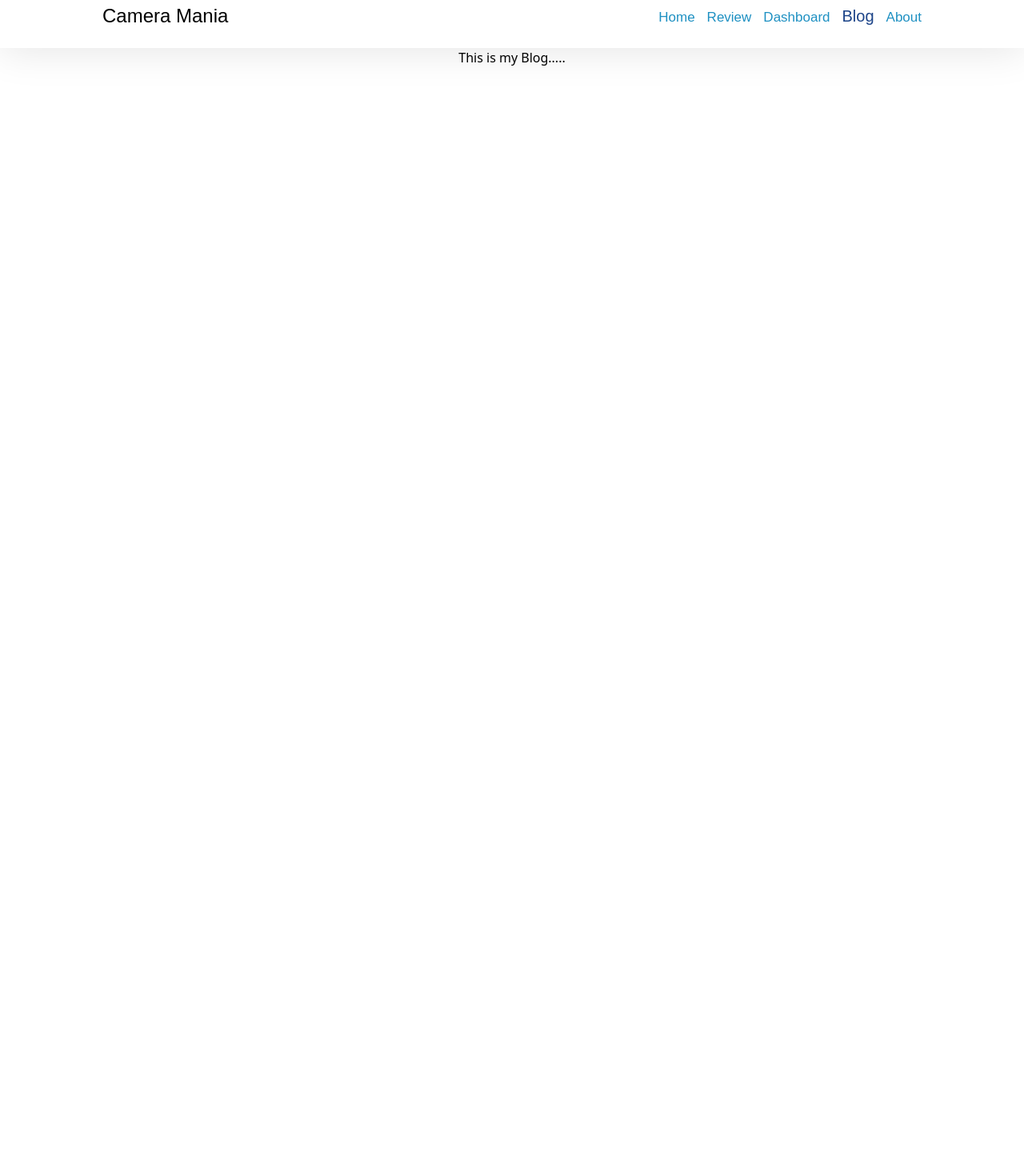
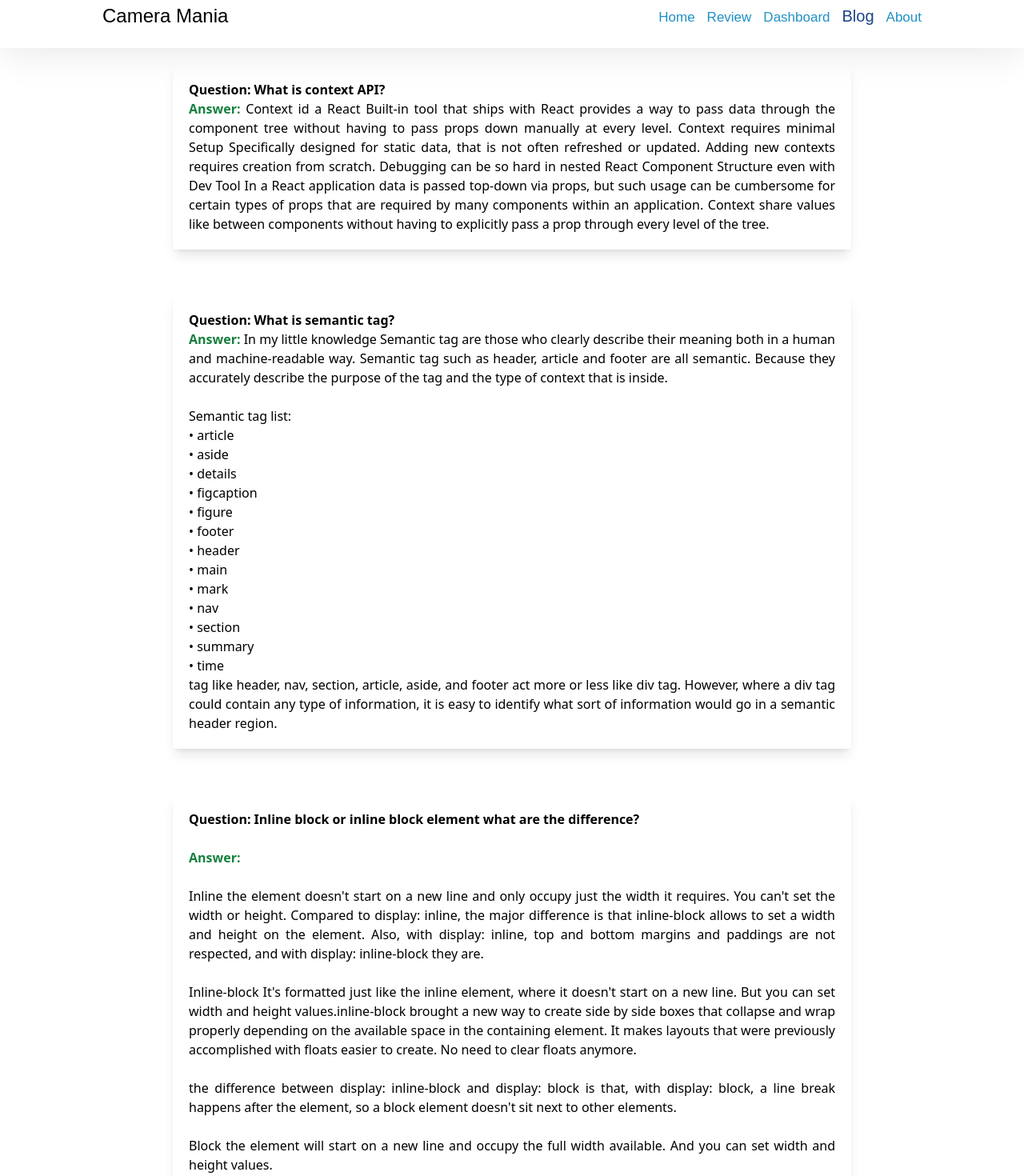
Before and after one commit to MrRonnie/React-Camera-Mania, a React (Create React App) app: page /blog in a window 1280 px wide. Shown: the part 20-1490 px from the top of the page at 80% size. Before the commit the page ends 800 px from the top, so only its background shows below. Built offline with nearby package versions, Linux system fonts and the light colour scheme.

Commit message:
blog is done in this i give 3 question answer

```diff
--- a/src/components/Blog/Blog.js
+++ b/src/components/Blog/Blog.js
@@ -3,7 +3,87 @@ import React from "react";
 const Blog = () => {
   return (
     <div>
-      <h1>This is my Blog.....</h1>
+      <div class="grid grid-cols-6 gap-4">
+        <div class="col-start-2 col-span-4 w-100 mx-auto my-5 rounded overflow-hidden shadow-lg text-justify p-5">
+          <p>
+            <span className="font-bold">Question: What is context API?</span>{" "}
+            <br />
+            <span className="text-green-700 font-semibold">Answer:</span>{" "}
+            Context id a React Built-in tool that ships with React provides a
+            way to pass data through the component tree without having to pass
+            props down manually at every level. Context requires minimal Setup
+            Specifically designed for static data, that is not often refreshed
+            or updated. Adding new contexts requires creation from scratch.
+            Debugging can be so hard in nested React Component Structure even
+            with Dev Tool In a React application data is passed top-down via
+            props, but such usage can be cumbersome for certain types of props
+            that are required by many components within an application. Context
+            share values like between components without having to explicitly
+            pass a prop through every level of the tree.
+          </p>
+        </div>
+        <div class="col-start-2 col-span-4 w-100 mx-auto my-5 rounded overflow-hidden shadow-lg text-justify p-5">
+          <p>
+            <span className="font-bold">Question: What is semantic tag?</span>{" "}
+            <br />
+            <span className="text-green-700 font-semibold">Answer:</span> In my
+            little knowledge Semantic tag are those who clearly describe their
+            meaning both in a human and machine-readable way. Semantic tag such
+            as header, article and footer are all semantic. Because they
+            accurately describe the purpose of the tag and the type of context
+            that is inside. <br /> <br />
+            Semantic tag list: <br />
+            • article <br />
+            • aside <br />
+            • details <br /> • figcaption <br />
+            • figure <br />
+            • footer <br />
+            • header <br />
+            • main <br />
+            • mark <br />
+            • nav <br />
+            • section <br />
+            • summary <br />
+            • time <br />
+            tag like header, nav, section, article, aside, and footer act more
+            or less like div tag. However, where a div tag could contain any
+            type of information, it is easy to identify what sort of information
+            would go in a semantic header region.
+          </p>
+        </div>
+        <div class="col-start-2 col-span-4 w-100 mx-auto my-5 rounded overflow-hidden shadow-lg text-justify p-5">
+          <p>
+            <span className="font-bold">
+              Question: Inline block or inline block element what are the
+              difference?{" "}
+            </span>
+            <br /> <br />
+            <span className="text-green-700 font-semibold">
+              Answer:
+            </span> <br /> <br />
+            Inline the element doesn't start on a new line and only occupy just
+            the width it requires. You can't set the width or height. Compared
+            to display: inline, the major difference is that inline-block allows
+            to set a width and height on the element. Also, with display:
+            inline, top and bottom margins and paddings are not respected, and
+            with display: inline-block they are. <br />
+            <br />
+            Inline-block It's formatted just like the inline element, where it
+            doesn't start on a new line. But you can set width and height
+            values.inline-block brought a new way to create side by side boxes
+            that collapse and wrap properly depending on the available space in
+            the containing element. It makes layouts that were previously
+            accomplished with floats easier to create. No need to clear floats
+            anymore.
+            <br /> <br />
+            the difference between display: inline-block and display: block is
+            that, with display: block, a line break happens after the element,
+            so a block element doesn't sit next to other elements. <br /> <br />
+            Block the element will start on a new line and occupy the full width
+            available. And you can set width and height values. <br />
+          </p>
+        </div>
+      </div>
     </div>
   );
 };
```
